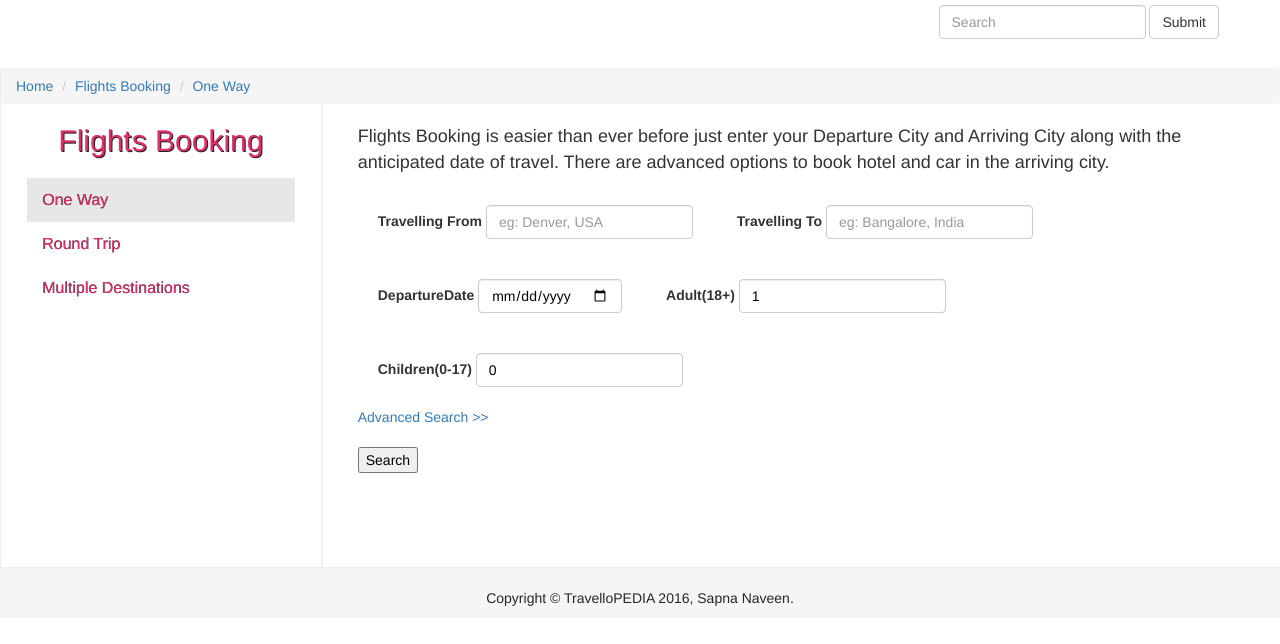
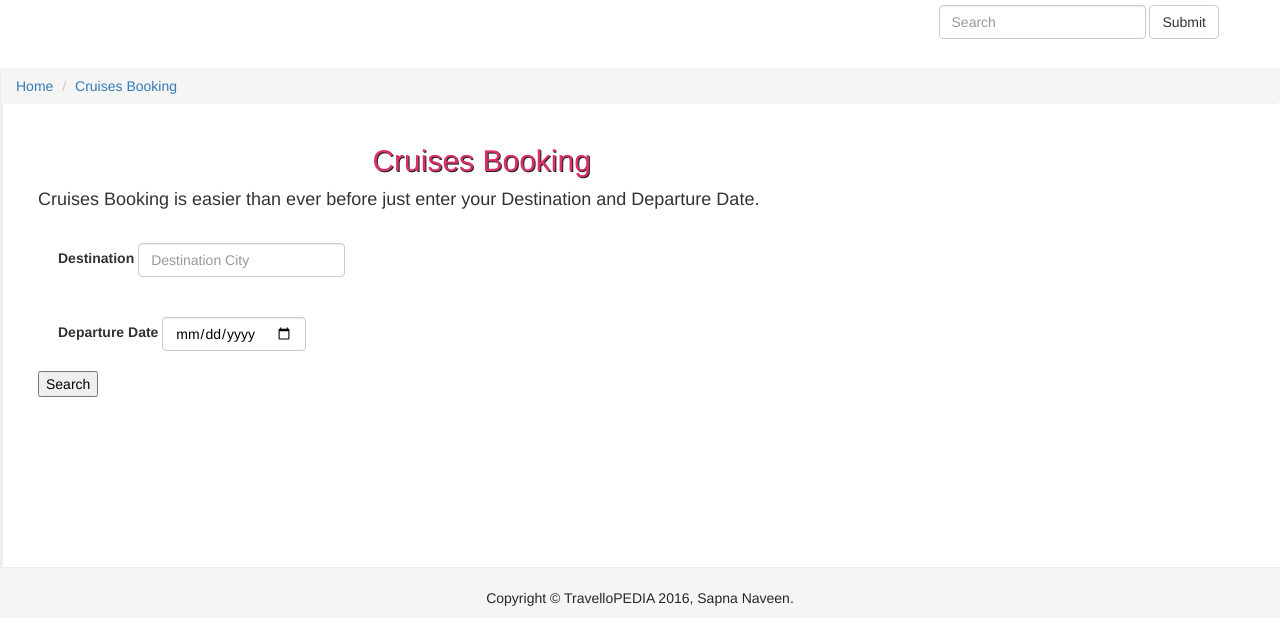
Before and after one commit to Sapna89/Usability-Final-Project, a plain HTML site: page Cruises_Booking.html in a window 1280 px wide. Shown: the part 74-718 px from the top of the page. Drawn offline with Linux system fonts and the light colour scheme.

Commit message:
made changes

```diff
--- a/Cruises_Booking.html
+++ b/Cruises_Booking.html
@@ -204,68 +204,27 @@ h4 {
     <div class="row">
       <ol class="breadcrumb col-md-12">
         <li><a href="Index.html">Home</a></li>
-        <li><a href="#">Flights Booking</a></li>
-        <li class="active"><a href="#">One Way</a></li>
+        <li><a href="#">Cruises Booking</a></li>
       </ol>
-                  <div class="col-xs-12 col-sm-12 col-lg-3 col-md-3 container1">
-                  <h2>Flights Booking</h2>
-                    <div class="sidebar-nav">
-                      <div class="navbar navbar-default" role="navigation">
-                        <div class="navbar-header">
-                          <button type="button" class="navbar-toggle" data-toggle="collapse" data-target=".sidebar-navbar-collapse">
-                            <span class="sr-only">Toggle navigation</span>
-                            <span class="icon-bar"></span>
-                            <span class="icon-bar"></span>
-                            <span class="icon-bar"></span>
-                          </button>
-                          <span class="visible-xs navbar-brand">Sidebar menu</span>
-                        </div>
-                        <div class="navbar-collapse collapse sidebar-navbar-collapse">
-                          <ul class="nav navbar-nav side-navbar">
-                            <li class="active"><a href="#">One Way</a></li>
-                            <li><a href="#">Round Trip</a></li>
-                            <li><a href="#">Multiple Destinations</a></li>
-                          </ul>
-                        </div><!--/.nav-collapse -->
-                      </div>
-                    </div>
-                  </div>
-
 
       	<div class="col-xs-12 col-sm-12 col-lg-9 col-md-9 container2">
             <div class="rectangular_form">
-              <p>Flights Booking is easier than ever before
-                just enter your Departure City and Arriving City along with the anticipated date of travel. There are advanced options to book hotel and car in the arriving city.
+              <h2>Cruises Booking</h2>
+              <p>Cruises Booking is easier than ever before
+                just enter your Destination and Departure Date.
             </p>
             	<form class="form-inline">
                   <div class="form-group">
-                    <label for="TravellingFrom">Travelling From   </label>
-                    <input type="text" class="form-control" id="TravellingFrom" placeholder="eg: Denver, USA">
-                  </div>
-                  <div class="form-group">
-                    <label for="TravellingTo">Travelling To   </label>
-                    <input type="text" class="form-control" id="TravellingTo" placeholder="eg: Bangalore, India">
+                    <label for="TravellingFrom">Destination   </label>
+                    <input type="text" class="form-control" id="TravellingFrom" placeholder="Destination City">
                   </div>
                 </form>
                 <form class="form-inline">
                 	<div class="form-group">
-                    <label for="DepartureDate">DepartureDate </label>
+                    <label for="DepartureDate">Departure Date </label>
                     <input type="date" class="form-control" id="DepartureDate">
                   </div>
-                  <div class="form-group">
-                    <label for="NumberOfAdults">Adult(18+) </label>
-                    <input type="number" class="form-control" id="NumberOfAdults" value="1">
-                  </div>
-                  <div class="form-group">
-                    <label for="NumberOfChildren">Children(0-17) </label>
-                    <input type="number" class="form-control" id="NumberOfChildren" value="0">
-                  </div>
                   </form>
-
-                  <a href="AdvancedSearch.html">Advanced Search >></a>
-
-                  <br/>
-                  <br/>
                   <input type="submit" value="Search"/>
             </div>
 
```
Also changed, not shown: Cars_Booking.html (+18 -20 lines), Flights_Booking.html (+3 -3 lines), Hotels_Booking.html (+7 -7 lines), Members.html (+4 -59 lines).
